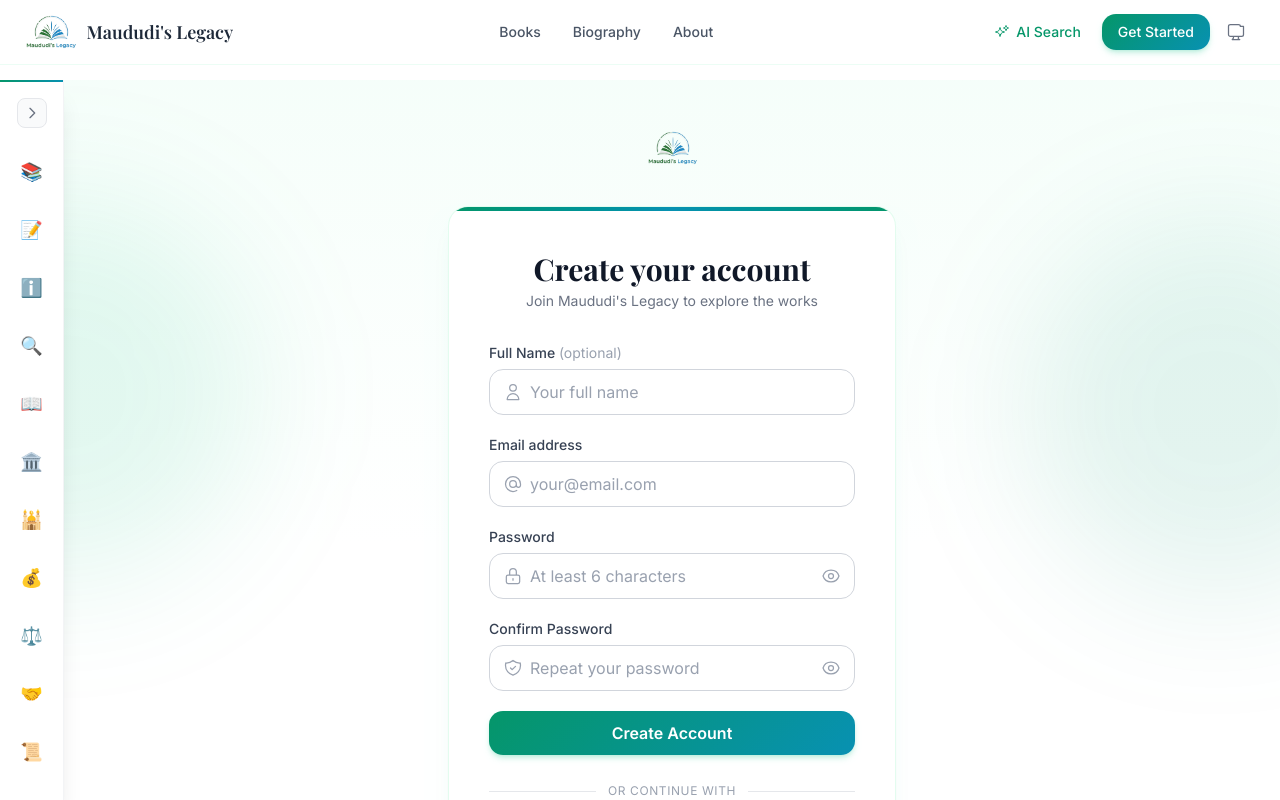
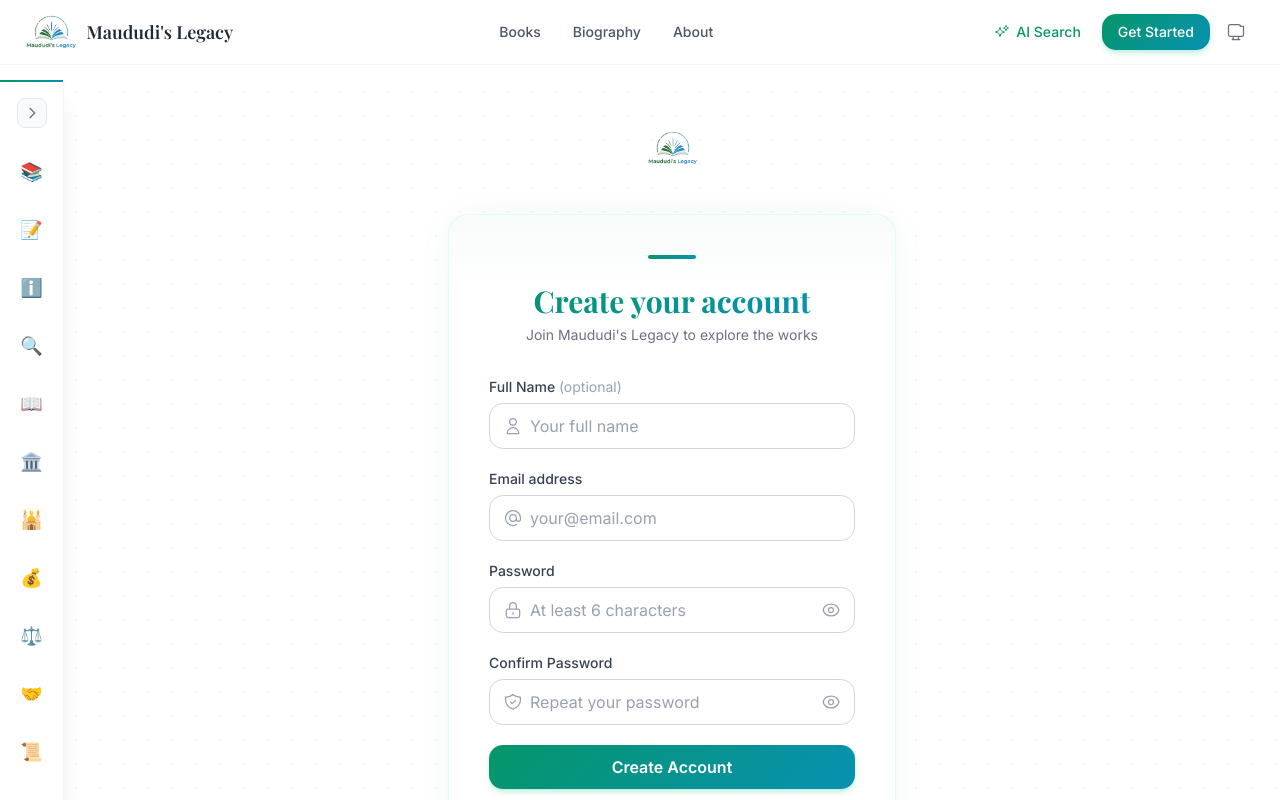
Before and after one commit to MuhammadGhyasAli/Maududi-s_Legacy, a Next.js app: page /auth/register in a window 1280 px wide. Shown: the top 800 px of the page. Built offline with nearby package versions, Linux system fonts and the light colour scheme; a web font is replaced by a local one.

Commit message:
Redesign auth pages: clean dot-pattern bg, refined card, gradient-text headings, pill dividers

```diff
--- a/src/app/auth/login/page.tsx
+++ b/src/app/auth/login/page.tsx
@@ -31,15 +31,13 @@
 
   return (
     <main className="min-h-screen flex items-center justify-center px-4 py-12
-                      bg-gradient-to-b from-emerald-50/50 via-white to-white
-                      dark:from-brand-bg-dark dark:via-brand-bg-dark dark:to-brand-bg-dark">
-      {/* Decorative gradient orb */}
-      <div className="fixed top-1/4 -left-32 w-96 h-96 bg-emerald-500/10 dark:bg-emerald-500/5 rounded-full blur-3xl pointer-events-none" />
-      <div className="fixed bottom-1/4 -right-32 w-96 h-96 bg-brand-green/10 dark:bg-brand-green/5 rounded-full blur-3xl pointer-events-none" />
+                      bg-gradient-to-b from-emerald-50/40 via-white to-white
+                      dark:from-brand-bg-dark dark:via-brand-bg-dark dark:to-brand-bg-dark
+                      bg-auth-pattern">
 
       <div className="w-full max-w-md animate-fade-in-up">
         {/* Brand */}
-        <div className="text-center mb-8">
+        <div className="text-center mb-10">
           <Link href="/" className="inline-flex items-center gap-2.5 group">
             <Image
               src="/logo.png"
@@ -53,17 +51,20 @@
         </div>
 
         {/* Card */}
-        <div className="relative bg-white dark:bg-brand-card-dark rounded-2xl shadow-xl shadow-emerald-500/5 dark:shadow-black/20 border border-emerald-100/60 dark:border-emerald-900/20 overflow-hidden">
-          {/* Gradient accent bar */}
-          <div className="h-1 bg-gradient-to-r from-brand-green via-brand-blue to-brand-green" />
+        <div className="relative bg-white dark:bg-brand-card-dark rounded-2xl shadow-[0_0_40px_-12px_rgba(5,150,105,0.12)] dark:shadow-[0_0_40px_-12px_rgba(5,150,105,0.06)] border border-emerald-100/60 dark:border-emerald-900/20 overflow-hidden">
+          {/* Subtle top glow */}
+          <div className="absolute top-0 left-0 right-0 h-20 bg-gradient-to-b from-brand-green/[0.03] to-transparent pointer-events-none" />
 
           <div className="p-8 sm:p-10">
-            <h1 className="text-2xl sm:text-3xl font-display font-bold text-gray-900 dark:text-gray-50 text-center mb-1">
-              Welcome back
-            </h1>
-            <p className="text-sm text-gray-500 dark:text-gray-400 text-center mb-8">
-              Sign in to your account to continue
-            </p>
+            <div className="text-center mb-8">
+              <div className="w-12 h-1 bg-gradient-brand rounded-full mx-auto mb-6" />
+              <h1 className="text-2xl sm:text-3xl font-display font-bold gradient-text mb-1.5">
+                Welcome back
+              </h1>
+              <p className="text-sm text-gray-500 dark:text-gray-400">
+                Sign in to your account to continue
+              </p>
+            </div>
 
             <form onSubmit={handleSubmit} className="space-y-5">
               {error && (
@@ -145,7 +146,7 @@
                 type="submit"
                 disabled={loading}
                 className="w-full py-2.5 px-4 rounded-xl text-white font-semibold
-                           bg-gradient-brand hover:opacity-90
+                           bg-gradient-brand hover:opacity-90 active:scale-[0.98]
                            shadow-md shadow-emerald-500/20 hover:shadow-lg hover:shadow-emerald-500/30
                            disabled:opacity-50 disabled:cursor-not-allowed
                            transition-all duration-200 cursor-pointer"
@@ -164,12 +165,14 @@
               </button>
             </form>
 
-            <div className="relative my-7">
+            <div className="relative my-8">
               <div className="absolute inset-0 flex items-center">
-                <div className="w-full border-t border-gray-200 dark:border-gray-700" />
+                <div className="w-full border-t border-gray-200 dark:border-gray-700/60" />
               </div>
-              <div className="relative flex justify-center text-xs uppercase tracking-wider">
-                <span className="px-3 bg-white dark:bg-brand-card-dark text-gray-400 dark:text-gray-500">or continue with</span>
+              <div className="relative flex justify-center">
+                <span className="px-4 py-1 rounded-full bg-white dark:bg-brand-card-dark text-xs font-medium text-gray-400 dark:text-gray-500 border border-gray-200 dark:border-gray-700/60">
+                  or continue with
+                </span>
               </div>
             </div>
 
@@ -213,7 +216,7 @@
               Sign in with Google
             </button>
 
-            <p className="text-center text-sm text-gray-500 dark:text-gray-400 mt-7">
+            <p className="text-center text-sm text-gray-500 dark:text-gray-400 mt-8">
               Don&apos;t have an account?{' '}
               <Link href="/auth/register" className="font-semibold text-brand-green dark:text-brand-green-dark hover:text-brand-green-light transition-colors">
                 Create one
--- a/src/app/auth/register/page.tsx
+++ b/src/app/auth/register/page.tsx
@@ -44,15 +44,13 @@
 
   return (
     <main className="min-h-screen flex items-center justify-center px-4 py-12
-                      bg-gradient-to-b from-emerald-50/50 via-white to-white
-                      dark:from-brand-bg-dark dark:via-brand-bg-dark dark:to-brand-bg-dark">
-      {/* Decorative gradient orbs */}
-      <div className="fixed top-1/4 -left-32 w-96 h-96 bg-emerald-500/10 dark:bg-emerald-500/5 rounded-full blur-3xl pointer-events-none" />
-      <div className="fixed bottom-1/4 -right-32 w-96 h-96 bg-brand-green/10 dark:bg-brand-green/5 rounded-full blur-3xl pointer-events-none" />
+                      bg-gradient-to-b from-emerald-50/40 via-white to-white
+                      dark:from-brand-bg-dark dark:via-brand-bg-dark dark:to-brand-bg-dark
+                      bg-auth-pattern">
 
       <div className="w-full max-w-md animate-fade-in-up">
         {/* Brand */}
-        <div className="text-center mb-8">
+        <div className="text-center mb-10">
           <Link href="/" className="inline-flex items-center gap-2.5 group">
             <Image
               src="/logo.png"
@@ -66,17 +64,20 @@
         </div>
 
         {/* Card */}
-        <div className="relative bg-white dark:bg-brand-card-dark rounded-2xl shadow-xl shadow-emerald-500/5 dark:shadow-black/20 border border-emerald-100/60 dark:border-emerald-900/20 overflow-hidden">
-          {/* Gradient accent bar */}
-          <div className="h-1 bg-gradient-to-r from-brand-green via-brand-blue to-brand-green" />
+        <div className="relative bg-white dark:bg-brand-card-dark rounded-2xl shadow-[0_0_40px_-12px_rgba(5,150,105,0.12)] dark:shadow-[0_0_40px_-12px_rgba(5,150,105,0.06)] border border-emerald-100/60 dark:border-emerald-900/20 overflow-hidden">
+          {/* Subtle top glow */}
+          <div className="absolute top-0 left-0 right-0 h-20 bg-gradient-to-b from-brand-green/[0.03] to-transparent pointer-events-none" />
 
           <div className="p-8 sm:p-10">
-            <h1 className="text-2xl sm:text-3xl font-display font-bold text-gray-900 dark:text-gray-50 text-center mb-1">
-              Create your account
-            </h1>
-            <p className="text-sm text-gray-500 dark:text-gray-400 text-center mb-8">
-              Join Maududi&apos;s Legacy to explore the works
-            </p>
+            <div className="text-center mb-8">
+              <div className="w-12 h-1 bg-gradient-brand rounded-full mx-auto mb-6" />
+              <h1 className="text-2xl sm:text-3xl font-display font-bold gradient-text mb-1.5">
+                Create your account
+              </h1>
+              <p className="text-sm text-gray-500 dark:text-gray-400">
+                Join Maududi&apos;s Legacy to explore the works
+              </p>
+            </div>
 
             <form onSubmit={handleSubmit} className="space-y-5">
               {error && (
@@ -215,7 +216,7 @@
                 type="submit"
                 disabled={loading}
                 className="w-full py-2.5 px-4 rounded-xl text-white font-semibold
-                           bg-gradient-brand hover:opacity-90
+                           bg-gradient-brand hover:opacity-90 active:scale-[0.98]
                            shadow-md shadow-emerald-500/20 hover:shadow-lg hover:shadow-emerald-500/30
                            disabled:opacity-50 disabled:cursor-not-allowed
                            transition-all duration-200 cursor-pointer"
@@ -234,12 +235,14 @@
               </button>
             </form>
 
-            <div className="relative my-7">
+            <div className="relative my-8">
               <div className="absolute inset-0 flex items-center">
-                <div className="w-full border-t border-gray-200 dark:border-gray-700" />
+                <div className="w-full border-t border-gray-200 dark:border-gray-700/60" />
               </div>
-              <div className="relative flex justify-center text-xs uppercase tracking-wider">
-                <span className="px-3 bg-white dark:bg-brand-card-dark text-gray-400 dark:text-gray-500">or continue with</span>
+              <div className="relative flex justify-center">
+                <span className="px-4 py-1 rounded-full bg-white dark:bg-brand-card-dark text-xs font-medium text-gray-400 dark:text-gray-500 border border-gray-200 dark:border-gray-700/60">
+                  or continue with
+                </span>
               </div>
             </div>
 
@@ -283,7 +286,7 @@
               Sign up with Google
             </button>
 
-            <p className="text-center text-sm text-gray-500 dark:text-gray-400 mt-7">
+            <p className="text-center text-sm text-gray-500 dark:text-gray-400 mt-8">
               Already have an account?{' '}
               <Link href="/auth/login" className="font-semibold text-brand-green dark:text-brand-green-dark hover:text-brand-green-light transition-colors">
                 Sign in
--- a/src/app/globals.css
+++ b/src/app/globals.css
@@ -166,3 +166,14 @@
 ═══════════════════════════════════════════ */
 .glow-emerald { box-shadow: var(--shadow-emerald); }
 .glow-gold    { box-shadow: var(--shadow-gold); }
+
+/* ═══════════════════════════════════════════
+   Auth Page Dot Pattern
+═══════════════════════════════════════════ */
+.bg-auth-pattern {
+  background-image: radial-gradient(rgba(5, 150, 105, 0.07) 1px, transparent 1px);
+  background-size: 24px 24px;
+}
+.dark .bg-auth-pattern {
+  background-image: radial-gradient(rgba(5, 150, 105, 0.04) 1px, transparent 1px);
+}
```
